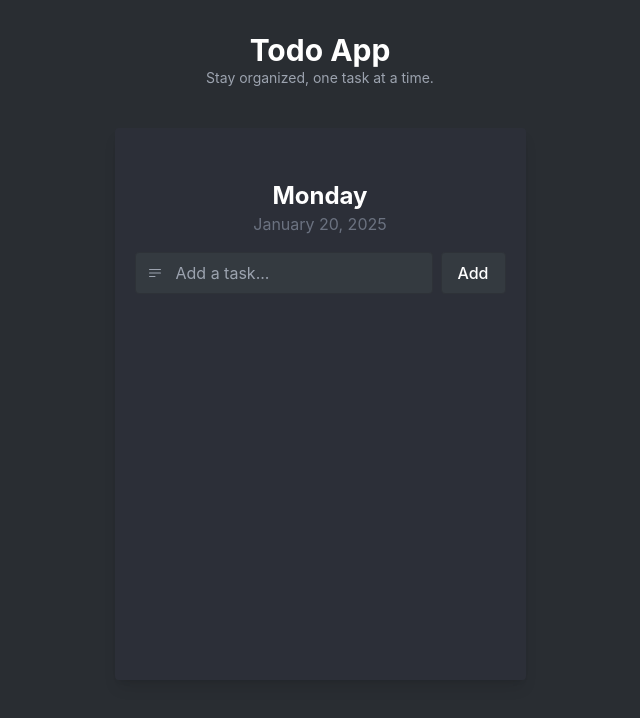
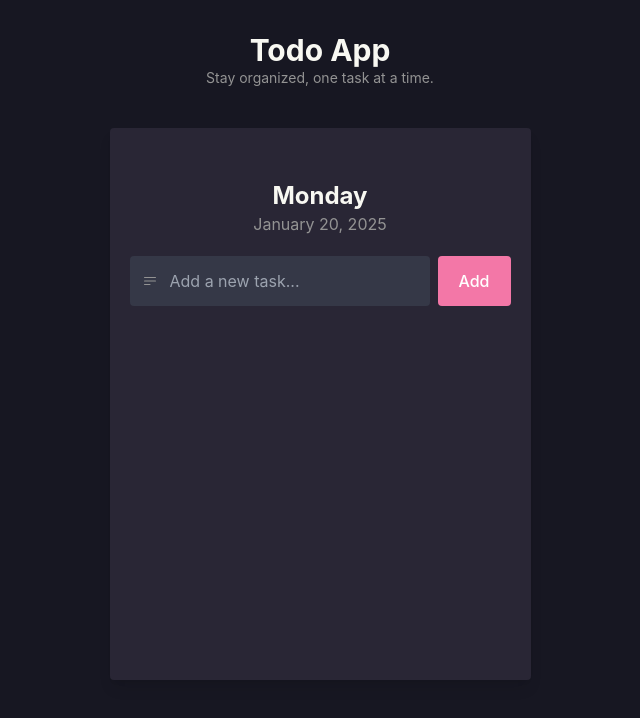
Before and after one commit to zarhaselene/react_todoapp, a React (Vite) app: page / in a window 1280 px wide. Shown: the top 718 px of the page, without its empty margins (320-960 px from the left). Built offline with nearby package versions, Linux system fonts and the light colour scheme.

Commit message:
refactor: update styling and error handling in Todo app components

```diff
--- a/src/App.jsx
+++ b/src/App.jsx
@@ -5,25 +5,22 @@ import { HiBars3BottomLeft } from "react-icons/hi2";
 import { BiSolidError } from "react-icons/bi";
 
 function App() {
-  // store the todos
   const [todos, setTodos] = useState(() => {
     const savedTodos = localStorage.getItem("todos");
     return savedTodos ? JSON.parse(savedTodos) : [];
   });
+
   useEffect(() => {
     localStorage.setItem("todos", JSON.stringify(todos));
   }, [todos]);
 
-  // manage text input
   const [inputValue, setInputValue] = useState("");
-  // manage error message
   const [errorMessage, setErrorMessage] = useState("");
 
-  // function to add todo
   const addTodo = () => {
     if (!inputValue.trim()) {
       setErrorMessage(
-        <div className="flex items-center gap-2">
+        <div className="flex items-center gap-2 text-error-color">
           <BiSolidError className="text-xl" /> Task cannot be empty.
         </div>
       );
@@ -36,24 +33,24 @@ function App() {
       )
     ) {
       setErrorMessage(
-        <div className="flex items-center gap-2">
+        <div className="flex items-center gap-2 text-error-color">
           <BiSolidError className="text-xl" />
           This task already exists!
         </div>
       );
       return;
     }
+
     const newTodo = {
       id: Date.now(),
       title: inputValue,
       done: false,
     };
-    setTodos([...todos, newTodo]); // update array with new todo
-    setInputValue(""); // clear the input field
+    setTodos([...todos, newTodo]);
+    setInputValue("");
     setErrorMessage("");
   };
 
-  // function to change status of todo
   const toggleDone = (id) => {
     setTodos(
       todos.map((todo) =>
@@ -62,35 +59,34 @@ function App() {
     );
   };
 
-  // function to remove a todo
   const removeTodo = (id) => {
     setTodos(todos.filter((todo) => todo.id !== id));
   };
 
   return (
     <>
-      <header className="text-center ">
-        <h1 className="text-white font-bold text-3xl">Todo App</h1>
-        <p className="text-gray-400 text-sm">
+      <header className="text-center">
+        <h1 className="text-text-color font-bold text-3xl">Todo App</h1>
+        <p className="text-muted-text text-sm">
           Stay organized, one task at a time.
         </p>
       </header>
-      <div className="h-3/4 overflow-hidden max-w-lg mx-auto my-10 p-5 bg-darkBg rounded shadow-lg">
+      <div className="h-3/4 overflow-hidden max-w-lg mx-auto my-10 p-5 bg-bg-color rounded shadow-lg">
         <div>
-          <h2 className="text-2xl mt-8 text-white font-bold text-center">
+          <h2 className="text-2xl mt-8 text-text-color font-bold text-center">
             {new Date().toLocaleDateString("en-US", {
               weekday: "long",
             })}
           </h2>
-          <p className="text-1xl text-gray-500 text-center mb-4">
+          <p className="text-1xl text-muted-text text-center mb-4">
             {new Date().toLocaleDateString("en-US", {
               year: "numeric",
               month: "long",
               day: "numeric",
             })}
           </p>
-          <div className="flex gap-2 mb-4 relative">
-            <HiBars3BottomLeft className="absolute left-3 top-1/2 transform -translate-y-1/2 text-gray-400" />
+          <div className="flex gap-2 my-5 relative">
+            <HiBars3BottomLeft className="absolute left-3 top-1/2 transform -translate-y-1/2 text-muted-text" />
             <input
               type="text"
               value={inputValue}
@@ -98,20 +94,19 @@ function App() {
                 setInputValue(e.target.value);
                 setErrorMessage("");
               }}
-              onKeyDown={(e) => e.key === "Enter" && addTodo()} // Enter key to add todo
-              className="w-full pl-10 border border-border p-2 rounded bg-darkCard text-gray-300 outline-none"
-              placeholder="Add a task..."
+              onKeyDown={(e) => e.key === "Enter" && addTodo()}
+              className="w-full pl-10 focus:border-primary-accent focus:ring-2 focus:ring-primary-accent p-3 rounded bg-input-bg text-text-color outline-none transition-all"
+              placeholder="Add a new task..."
             />
             <button
               onClick={addTodo}
-              aria-label="Add new task"
-              className="bg-darkCard border border-border hover:border-accent text-white px-4 py-2 rounded"
+              className="bg-primary-accent hover:bg-hover-color text-white hover:text-primary-accent px-5 py-3 rounded transition-all hover:border-primary-accent"
             >
               Add
             </button>
           </div>
           {errorMessage && (
-            <p className="my-3 bg-red-500/20 text-red-400 px-3 py-2 text-sm rounded animate-fadeIn">
+            <p className="my-3 bg-error-color/20 text-error-color px-3 py-2 text-sm rounded animate-fadeIn">
               {errorMessage}
             </p>
           )}
--- a/src/components/TodoItem.jsx
+++ b/src/components/TodoItem.jsx
@@ -3,22 +3,22 @@ import { FaCheck } from "react-icons/fa";
 
 const TodoItem = ({ todo, toggleDone, removeTodo }) => {
   return (
-    <li className="flex justify-between items-center p-2 bg-darkCard rounded mb-2 shadow text-white">
+    <li className="flex justify-between items-center p-2 bg-card-bg rounded mb-2 shadow text-text-color">
       <div className="flex justify-between w-full">
-        <p className={` ${todo.done ? "line-through text-gray-500" : ""}`}>
+        <p className={`${todo.done ? "line-through text-muted-text" : ""}`}>
           {todo.title}
         </p>
         <div className="flex gap-2">
           <button
             onClick={() => toggleDone(todo.id)}
-            className={`flex items-center justify-center px-2 py-1 rounded hover:border-accent ${
+            className={`flex items-center justify-center px-2 py-1 rounded hover:border-primary-accent ${
               todo.done
-                ? "bg-darkBg border-1"
-                : "bg-darkBg border-darkBg border-1"
+                ? "bg-bg-color border border-primary-accent"
+                : "bg-bg-color border border-bg-color"
             }`}
           >
             {todo.done ? (
-              <FaCheck className="text-xs" />
+              <FaCheck className="text-xs text-primary-accent" />
             ) : (
               <FaCheck className="text-xs invisible" />
             )}
@@ -26,7 +26,7 @@ const TodoItem = ({ todo, toggleDone, removeTodo }) => {
 
           <button
             onClick={() => removeTodo(todo.id)}
-            className="bg-accent text-white px-2 py-1 rounded hover:border-darkBg hover:bg-darkBg hover:text-accent"
+            className="bg-primary-accent text-white px-2 py-1 rounded hover:bg-bg-color hover:text-primary-accent hover:border-primary-accent"
           >
             <BsTrash />
           </button>
--- a/src/index.css
+++ b/src/index.css
@@ -32,7 +32,7 @@ body {
   /* place-items: center; */
   min-width: 320px;
   min-height: 100vh;
-  background-color: #292d32;
+  background-color: #171722;
 }
 
 h1 {
--- a/tailwind.config.js
+++ b/tailwind.config.js
@@ -4,10 +4,14 @@ module.exports = {
   theme: {
     extend: {
       colors: {
-        darkBg: "#2C2F38",
-        darkCard: "#343A40",
-        accent: "#FF5470",
-        border: "#2E3238",
+        "bg-color": "#292635",
+        "card-bg": "#2F3240",
+        "text-color": "#F8F8F2",
+        "muted-text": "#939393",
+        "input-bg": "#353847",
+        "primary-accent": "#F377A7",
+        "hover-color": "#1a1a1a",
+        "error-color": "#FF5555",
       },
     },
   },
```
